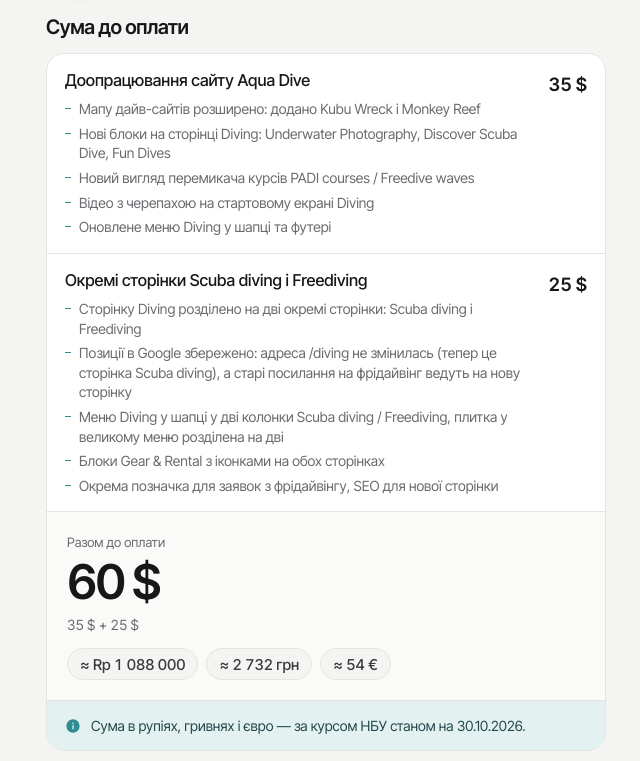
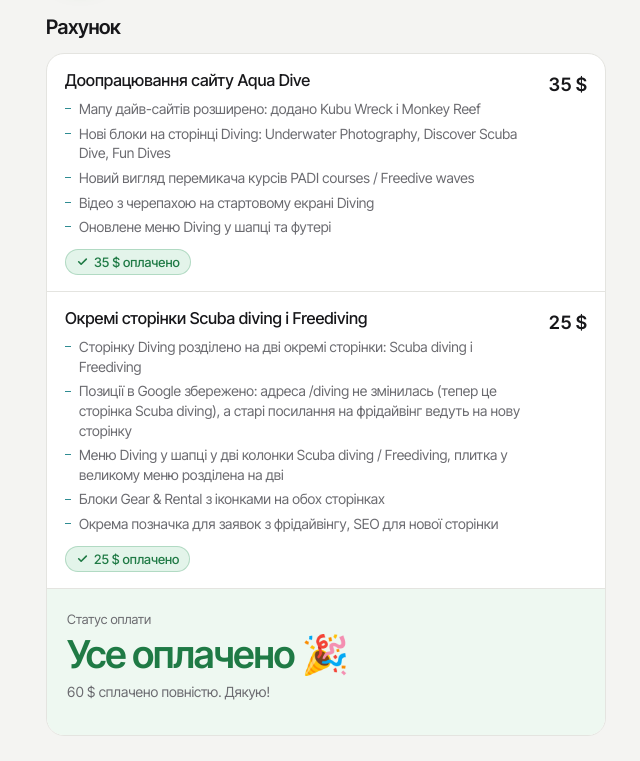
Before and after one commit to apstudio21/aqua-payment, a plain HTML site: page index.html in a window 1280 px wide. Shown: the part 179-940 px from the top of the page, without its empty margins (314-954 px from the left). Drawn offline with Linux system fonts and the light colour scheme.

Commit message:
Payment page: both invoices paid — 'All paid' status, requisites kept
Co-Authored-By: Claude Opus 5.5 <noreply@anthropic.com>
Claude-Session: https://claude.ai/code/session_01X3r1zdrFKZx9oR6FjbjrS4

```diff
--- a/index.html
+++ b/index.html
@@ -83,6 +83,10 @@ h1{font-weight:600;font-size:clamp(2rem,8vw,2.6rem);line-height:1.05;letter-spac
 .item__list li::before{content:"";position:absolute;left:0;top:.65em;width:6px;height:1px;background:var(--acc)}
 .item__sum{flex:none;font-weight:600;font-size:1.15rem;font-variant-numeric:tabular-nums;white-space:nowrap}
 .paid{display:inline-flex;align-items:center;gap:5px;height:26px;margin-top:12px;padding:0 10px;border-radius:99px;background:#E3F4EA;color:#1F7A45;border:1px solid rgba(31,138,76,.25);font-size:13px;font-weight:500;white-space:nowrap}
+.all-paid .amount{background:#EEF8F1}
+.all-paid .amount__val{font-size:2.4rem;color:#1F7A45;letter-spacing:-.03em}
+.all-paid #t-sum + .panel .hint{display:none}
+.paid--row{margin-top:0}
 .fx{display:flex;flex-wrap:wrap;gap:8px;margin-top:12px}
 .fx__item{display:inline-flex;align-items:center;height:32px;padding:0 12px;border-radius:99px;background:var(--bg);border:1px solid var(--line);font-size:15px;font-weight:500;font-variant-numeric:tabular-nums;color:#3A3A3F}
 .pending{color:var(--mut)}
@@ -339,7 +343,7 @@ var INVOICE = {
   uahPerEur: 50.6796,
   uahPerIdr: 0.0025101,
   gopayPhone: '+380 68 601 0169',   // номер GoPay
-  paid: 0,
+  paid: 60,                        // 12.11: обидва рахунки сплачено
   items: [
     {
       name: { uk: 'Доопрацювання сайту Aqua Dive', en: 'Aqua Dive website updates' },
@@ -359,7 +363,8 @@ var INVOICE = {
           'Updated Diving menu in the header and footer'
         ]
       },
-      usd: 35
+      usd: 35,
+      paid: 35
     },
     {
       name: { uk: 'Окремі сторінки Scuba diving і Freediving', en: 'Separate Scuba diving and Freediving pages' },
@@ -379,7 +384,8 @@ var INVOICE = {
           'Separate label for freediving requests, SEO for the new page'
         ]
       },
-      usd: 25
+      usd: 25,
+      paid: 25
     }
   ]
 };
@@ -388,7 +394,7 @@ var INVOICE = {
 var T = {
   uk: {
     title: 'Оплата робіт | Олександр', brand: 'Олександр', eyebrow: 'Рахунок на оплату', h1: 'Оплата робіт',
-    sumTitle: 'Сума до оплати', total: 'Разом до оплати', paidLbl: 'оплачено', pendingSum: 'суму буде вказано',
+    sumTitle: 'Сума до оплати', total: 'Разом до оплати', paidLbl: 'оплачено', sumTitlePaid: 'Рахунок', totalPaid: 'Статус оплати', allPaid: 'Усе оплачено 🎉', allPaidCalc: '{s} сплачено повністю. Дякую!', rowPaid: 'оплачено', pendingSum: 'суму буде вказано',
     rateNote: 'Сума в рупіях, гривнях і євро — за курсом НБУ станом на {d}.',
     gopaySub: 'Оплата в рупіях (IDR)', gopayPhone: 'Номер телефону GoPay', gopayPending: 'буде додано',
     sumIdr: 'Сума в рупіях', gopayHint: 'Переказ на цей номер у застосунку <b>GoPay</b> або через GoPay у застосунку <b>Gojek</b> — це той самий гаманець.',
@@ -396,7 +402,7 @@ var T = {
     uaTitle: 'Українські картки', uaSub: 'Оплата в гривнях', mono: 'Монобанк', privat: 'ПриватБанк',
     recipient: 'Отримувач', nameUa: 'Олександр Порохня', sumUah: 'Сума в гривнях',
     euTitle: 'Європейський рахунок', euSub: 'Оплата в євро, переказ SEPA', bank: 'Банк', bankName: 'ING Bank N.V., Нідерланди', sumEur: 'Сума в євро',
-    after: 'Після оплати, будь ласка, надішліть скріншот або квитанцію.', send: 'Надіслати у WhatsApp', waMsg: 'Добрий день! Надсилаю підтвердження оплати.',
+    after: 'Після оплати, будь ласка, надішліть скріншот або квитанцію.', afterPaid: 'Оплату отримано. Дякую за співпрацю! 🙌', send: 'Надіслати у WhatsApp', waMsg: 'Добрий день! Надсилаю підтвердження оплати.',
     foot: 'Олександр · розробка сайтів',
     copy: 'Копіювати', done: 'Готово', copied: 'Скопійовано', failed: 'Не вдалося, скопіюйте вручну',
     copyCard: 'Скопіювати номер картки', copyName: 'Скопіювати імʼя отримувача', copySum: 'Скопіювати суму',
@@ -404,7 +410,7 @@ var T = {
   },
   en: {
     title: 'Payment | Oleksandr', brand: 'Oleksandr', eyebrow: 'Invoice', h1: 'Payment for work',
-    sumTitle: 'Amount due', total: 'Total due', paidLbl: 'paid', pendingSum: 'amount to be added',
+    sumTitle: 'Amount due', total: 'Total due', paidLbl: 'paid', sumTitlePaid: 'Invoice', totalPaid: 'Payment status', allPaid: 'All paid 🎉', allPaidCalc: '{s} paid in full. Thank you!', rowPaid: 'paid', pendingSum: 'amount to be added',
     rateNote: 'Amounts in rupiah, hryvnia and euro use the National Bank of Ukraine rate as of {d}.',
     gopaySub: 'Payment in rupiah (IDR)', gopayPhone: 'GoPay phone number', gopayPending: 'will be added',
     sumIdr: 'Amount in rupiah', gopayHint: 'Transfer to this number in the <b>GoPay</b> app, or via GoPay inside the <b>Gojek</b> app — it is the same wallet.',
@@ -412,7 +418,7 @@ var T = {
     uaTitle: 'Ukrainian cards', uaSub: 'Payment in hryvnia (UAH)', mono: 'Monobank', privat: 'PrivatBank',
     recipient: 'Recipient', nameUa: 'Олександр Порохня', sumUah: 'Amount in hryvnia',
     euTitle: 'European account', euSub: 'Payment in euro, SEPA transfer', bank: 'Bank', bankName: 'ING Bank N.V., Netherlands', sumEur: 'Amount in euro',
-    after: 'After paying, please send a screenshot or receipt.', send: 'Send via WhatsApp', waMsg: 'Hello! Here is the payment confirmation.',
+    after: 'After paying, please send a screenshot or receipt.', afterPaid: 'Payment received. Thank you for working together! 🙌', send: 'Send via WhatsApp', waMsg: 'Hello! Here is the payment confirmation.',
     foot: 'Oleksandr · web development',
     copy: 'Copy', done: 'Done', copied: 'Copied', failed: 'Could not copy, please copy manually',
     copyCard: 'Copy card number', copyName: 'Copy recipient name', copySum: 'Copy amount',
@@ -475,10 +481,28 @@ var T = {
       .map(function (s) { return '<span class="fx__item">' + s + '</span>'; }).join('') : '';
     $('rate-note').textContent = t.rateNote.replace('{d}', INVOICE.rateDate);
 
-    setAmount('usd-val', 'usd-copy', usdTxt(due), Math.round(due * 100) / 100);
-    setAmount('uah-val', 'uah-copy', group(uah) + NB + 'грн', uah);
-    setAmount('eur-val', 'eur-copy', group(eur) + NB + '€', eur);
-    setAmount('idr-val', 'idr-copy', 'Rp' + NB + group(idr), idr);
+    // 12.11: усе сплачено — замість суми статус, реквізити лишаються
+    var allPaid = known && due <= 0;
+    document.body.classList.toggle('all-paid', allPaid);
+    if (allPaid) {
+      $('t-sum').textContent = t.sumTitlePaid;
+      document.querySelector('.amount__label').textContent = t.totalPaid;
+      $('total-usd').textContent = t.allPaid;
+      $('total-calc').textContent = t.allPaidCalc.replace('{s}', usdTxt(sum));
+      $('fx').innerHTML = '';
+    }
+
+    if (allPaid) {
+      ['usd', 'uah', 'eur', 'idr'].forEach(function (k) {
+        $(k + '-val').innerHTML = '<span class="paid paid--row">' + CHECK + esc(t.rowPaid) + '</span>';
+        $(k + '-copy').style.display = 'none';
+      });
+    } else {
+      setAmount('usd-val', 'usd-copy', usdTxt(due), Math.round(due * 100) / 100);
+      setAmount('uah-val', 'uah-copy', group(uah) + NB + 'грн', uah);
+      setAmount('eur-val', 'eur-copy', group(eur) + NB + '€', eur);
+      setAmount('idr-val', 'idr-copy', 'Rp' + NB + group(idr), idr);
+    }
 
     var ph = INVOICE.gopayPhone;
     $('gopay-phone').textContent = ph || t.gopayPending;
@@ -491,6 +515,7 @@ var T = {
       var l = b.querySelector('.t'); if (l && !b.classList.contains('done')) l.textContent = t.copy;
     });
     $('wa-btn').href = 'https://wa.me/31612208382?text=' + encodeURIComponent(t.waMsg);
+    if (allPaid) { document.querySelector('.after [data-t="after"]').textContent = t.afterPaid; $('wa-btn').style.display = 'none'; }
     var sw = $('lang');
     sw.setAttribute('data-lang', lang);
     sw.querySelectorAll('button').forEach(function (b) { b.setAttribute('aria-pressed', b.getAttribute('data-set-lang') === lang ? 'true' : 'false'); });
```
